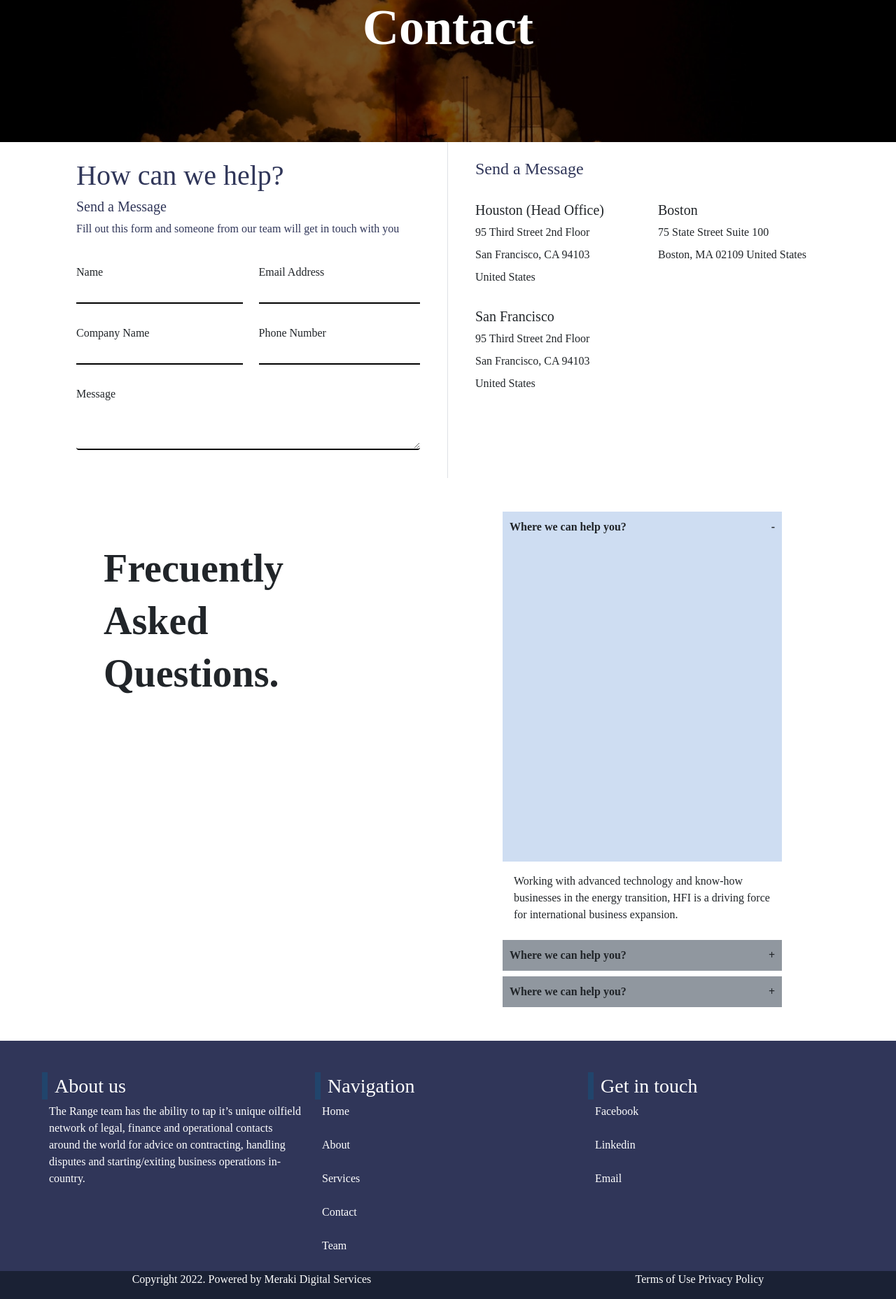
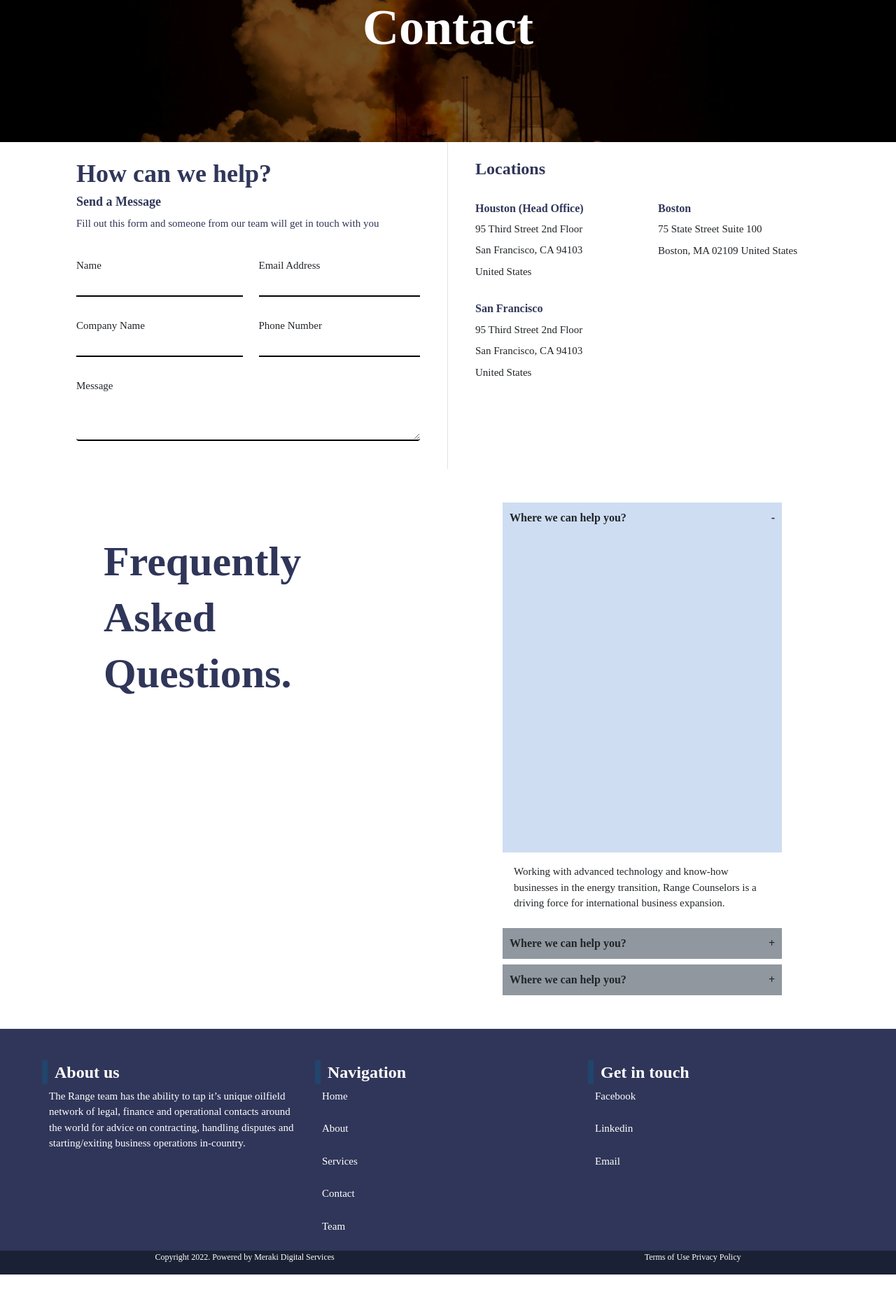
Before and after one commit to merakidigital/range, a PHP site: page /contact in a window 1280 px wide. Shown: the part 197-2053 px from the top of the page at 70% size. After the commit the page ends 2018 px from the top, so only its background shows below. Run offline with PHP 8.4, Linux system fonts and the light colour scheme; some libraries are stand-ins or nearby versions; some web fonts are replaced.

Commit message:
font sizes

```diff
--- a/assets/css/main.css
+++ b/assets/css/main.css
@@ -3,13 +3,97 @@
     src: url("../fonts/Montserrat/Montserrat-Italic-VariableFont_wght.ttf");
 }
 @font-face {
-    font-family: monserrat;
+    font-family: 'Montserrat'å;
     src: url("../fonts/Montserrat/Montserrat-VariableFont_wght.ttf");
 }
 body,a {
-font-family: monserrat;
+font-family: 'Montserrat';
 }
+
+@media only screen and (max-width: 600px) {
+    h1{
+        font-size: 36px;
+     }
+     h2{
+         font-size: 24px;
+     }
+     h3{
+         font-size: 20px;
+     }
+     h4{
+         font-size: 16px;
+     }
+     h5{
+         font-size: 14px;
+     }
+
+     .large-text{
+         font-weight: 400;
+         font-size: 16px;
+     }
+
+     .medium-text{
+         font-weight: 400;
+         font-size: 14px;
+     }
+
+     .small-text{
+         font-weight: 400;
+         font-size: 12px;
+     }
+
+     .xsmall-text{
+         font-weight: 400;
+         font-size: 10px;
+     }
+     .menu-desk-item{
+        letter-spacing: 1px;
+        font-size: 12px;
+    }
+  }
+  @media only screen and (min-width: 720px){
+h1{
+   font-size: 60px;
+}
+h2{
+    font-size: 36px;
+}
+h3{
+    font-size: 24px;
+}
+h4{
+    font-size: 18px;
+}
+h5{
+    font-size: 16px;
+}
+
+.large-text{
+    font-weight: 400;
+    font-size: 20px;
+}
+
+.medium-text{
+    font-weight: 400;
+    font-size: 18px;
+}
+
+.small-text{
+    font-weight: 400;
+    font-size: 15px;
+}
+
+.xsmall-text{
+    font-weight: 400;
+    font-size: 12px;
+}
+.menu-desk-item{
+    letter-spacing: 1px;
+    font-size: 12px;
+}
+  }
 /***PRINCIPALES***/
+
 .c-principal {
     color: #21456c;
 }
--- a/assets/css/mainMobile.css
+++ b/assets/css/mainMobile.css
@@ -35,7 +35,7 @@
         height: 75px;
         flex-direction: column;
         padding: 0;
-        background-color: rgb(0, 0, 0);
+        background-color: #303659;
         justify-content: center;
         align-items: center;
         transition: max-height 0.15s ease-out;
--- a/vistas/_complementos/menus/footer.php
+++ b/vistas/_complementos/menus/footer.php
@@ -2,25 +2,25 @@
     <div class="container px-4 px-sm-0">
         <div class="row">
             <div class="col-12 col-sm-4">
-                <h3 class="f-title">About us</h3>
-                <p>The Range team has the ability to tap it’s unique oilfield network of legal, finance and operational contacts around the world for advice on contracting, handling disputes and starting/exiting business operations in-country.</p>
+                <h3 class="f-title font-weight-bold">About us</h3>
+                <p class="small-text">The Range team has the ability to tap it’s unique oilfield network of legal, finance and operational contacts around the world for advice on contracting, handling disputes and starting/exiting business operations in-country.</p>
             </div>
             <div class="col-12 col-sm-4">
-                <h3 class="f-title">Navigation</h3>
+                <h3 class="f-title font-weight-bold">Navigation</h3>
                 <div class="d-flex flex-column">
-                    <a href="" class="mb-4">Home</a>
-                    <a href="" class="mb-4">About</a>
-                    <a href="" class="mb-4">Services</a>
-                    <a href="" class="mb-4">Contact</a>
-                    <a href="" class="mb-4">Team</a>
+                    <a href="" class="mb-4 small-text">Home</a>
+                    <a href="" class="mb-4 small-text">About</a>
+                    <a href="" class="mb-4 small-text">Services</a>
+                    <a href="" class="mb-4 small-text">Contact</a>
+                    <a href="" class="mb-4 small-text">Team</a>
                 </div>
             </div>
             <div class="col-12 col-sm-4">
-                <h3 class="f-title">Get in touch</h3>
+                <h3 class="f-title font-weight-bold">Get in touch</h3>
                 <div class="d-flex flex-column">
-                    <a href="" class="mb-4">Facebook</a>
-                    <a href="" class="mb-4">Linkedin</a>
-                    <a href="" class="mb-4">Email</a>
+                    <a href="" class="mb-4 small-text">Facebook</a>
+                    <a href="" class="mb-4 small-text">Linkedin</a>
+                    <a href="" class="mb-4 small-text">Email</a>
                 </div>
 
             </div>
@@ -28,10 +28,10 @@
     </div>
     <div class="subFooter">
         <div>
-            <p>Copyright 2022. Powered by Meraki Digital Services</p>
+            <p class="xsmall-text">Copyright 2022. Powered by Meraki Digital Services</p>
         </div>
         <div>
-            <a href="">Terms of Use Privacy Policy</a>
+            <a class="xsmall-text" href="">Terms of Use Privacy Policy</a>
         </div>
     </div>
 
--- a/vistas/contact.php
+++ b/vistas/contact.php
@@ -21,28 +21,28 @@
 
             <div class="col-12 col-sm-6 border-right">
                 <div class="d-flex flex-column p-4">
-                    <h1 class="c-darkblue">How can we help?</h1>
-                    <h5 class="c-darkblue">Send a Message</h5>
-                    <label class="c-darkblue">Fill out this form and someone from our team will get in touch with you</label>
+                    <h2 class="c-darkblue font-weight-bold">How can we help?</h2>
+                    <h4 class="c-darkblue font-weight-bold">Send a Message</h4>
+                    <label class="c-darkblue small-text">Fill out this form and someone from our team will get in touch with you</label>
                     <form id="form-contac" class="row">
                         <div class="col-12 col-sm-12 col-md-6  pr-sm-2">
-                            <h6>Name</h6>
+                            <h6 class="small-text">Name</h6>
                             <input type="text" class="w-100">
                         </div>
                         <div class="col-12 col-sm-12 col-md-6  ">
-                            <h6>Email Address</h6>
+                            <h6 class="small-text">Email Address</h6>
                             <input type="text" class="w-100">
                         </div>
                         <div class="col-12 col-sm-12 col-md-6  pr-sm-2">
-                            <h6>Company Name</h6>
+                            <h6 class="small-text">Company Name</h6>
                             <input type="text" class="w-100">
                         </div>
                         <div class="col-12 col-sm-12 col-md-6 ">
-                            <h6>Phone Number</h6>
+                            <h6 class="small-text">Phone Number</h6>
                             <input type="text" class="w-100">
                         </div>
                         <div class="col-12 ">
-                            <h6>Message</h6>
+                            <h6 class="small-text">Message</h6>
                             <textarea class="form-control"></textarea>
                         </div>
                     </form>
@@ -55,29 +55,29 @@
                     <div class="row">
 
                         <div class="col-12">
-                            <h4 class="c-darkblue">Send a Message</h4>
+                            <h3 class="c-darkblue font-weight-bold">Locations</h4>
                         </div>
 
                         <div class="col-12 col-sm-6 mt-4">
-                            <h5>Houston (Head Office)</h5>
-                            <label> 95 Third Street </label>
-                            <label> 2nd Floor</label>
-                            <label> San Francisco, CA 94103</label>
-                            <label> United States</label>
+                            <h5 class="c-darkblue font-weight-bold">Houston (Head Office)</h5>
+                            <label class="small-text"> 95 Third Street </label>
+                            <label class="small-text"> 2nd Floor</label>
+                            <label class="small-text"> San Francisco, CA 94103</label>
+                            <label class="small-text"> United States</label>
                         </div>
                         <div class="col-12 col-sm-6 mt-4">
-                            <h5>Boston</h5>
-                            <label> 75 State Street </label>
-                            <label> Suite 100</label>
-                            <label> Boston, MA 02109</label>
-                            <label> United States</label>
+                            <h5 class="c-darkblue font-weight-bold">Boston</h5>
+                            <label class="small-text"> 75 State Street </label>
+                            <label class="small-text"> Suite 100</label>
+                            <label class="small-text"> Boston, MA 02109</label>
+                            <label class="small-text"> United States</label>
                         </div>
                         <div class="col-12 col-sm-6 mt-4">
-                            <h5>San Francisco</h5>
-                            <label> 95 Third Street </label>
-                            <label> 2nd Floor</label>
-                            <label> San Francisco, CA 94103</label>
-                            <label> United States</label>
+                            <h5 class="c-darkblue font-weight-bold">San Francisco</h5>
+                            <label class="small-text"> 95 Third Street </label>
+                            <label class="small-text"> 2nd Floor</label>
+                            <label class="small-text"> San Francisco, CA 94103</label>
+                            <label class="small-text"> United States</label>
 
                         </div>
                     </div>
@@ -92,9 +92,9 @@
 
             <div id="s-2_1" class="col-12 col-sm-6">
                 <div class="container p-5">
-                    <h2 class="display-4 font-weight-bold">Frecuently</h2>
-                    <h2 class="display-4 font-weight-bold">Asked</h2>
-                    <h2 class="display-4 font-weight-bold">Questions.</h2>
+                    <h1 class="c-darkblue font-weight-bold">Frequently</h1>
+                    <h1 class="c-darkblue font-weight-bold">Asked</h1>
+                    <h1 class="c-darkblue font-weight-bold">Questions.</h1>
                 </div>
             </div>
             <div id="s-2_2" class="col-12 col-sm-6">
@@ -104,15 +104,15 @@
                             Where we can help you?
                             <span class="font-weight-bold iconoAcordeon" data-acordeon="1">-</span>
                         </div>
-                        <div id="renglon__1" class="acordeon-contenido p-3" style="display: block;">
-                            Working with advanced technology and know-how businesses in the energy transition, HFI is a driving force for international business expansion.
+                        <div id="renglon__1" class="acordeon-contenido p-3 small-text" style="display: block;">
+                            Working with advanced technology and know-how businesses in the energy transition, Range Counselors is a driving force for international business expansion.
 
                         </div>
                         <div class="acordeon-titulo mt-2 font-weight-bold " data-respuesta="2">
                             Where we can help you?
                             <span class="font-weight-bold iconoAcordeon" data-acordeon="2">+</span>
                         </div>
-                        <div id="renglon__2" class="acordeon-contenido p-3 ">
+                        <div id="renglon__2" class="acordeon-contenido p-3 small-text">
                             Lorem ipsum dolor sit amet consectetur adipisicing elit.
                             Quae totam cupiditate fugit! Nulla cupiditate saepe,
                             numquam rem consequatur eaque cumque dicta quos illo pariatur magnam nobis quod ducimus odio quaerat.
@@ -121,7 +121,7 @@
                             Where we can help you?
                             <span class="font-weight-bold iconoAcordeon" data-acordeon="3">+</span>
                         </div>
-                        <div id="renglon__3" class="acordeon-contenido p-3 ">
+                        <div id="renglon__3" class="acordeon-contenido p-3 small-text">
                             Lorem ipsum dolor sit amet consectetur adipisicing elit.
                             Quae totam cupiditate fugit! Nulla cupiditate saepe,
                             numquam rem consequatur eaque cumque dicta quos illo pariatur magnam nobis quod ducimus odio quaerat.
```
Also changed, not shown: vistas/about.php (+24 -24 lines), vistas/home.php (+25 -25 lines), vistas/services.php (+20 -20 lines), vistas/team.php (+14 -14 lines).
